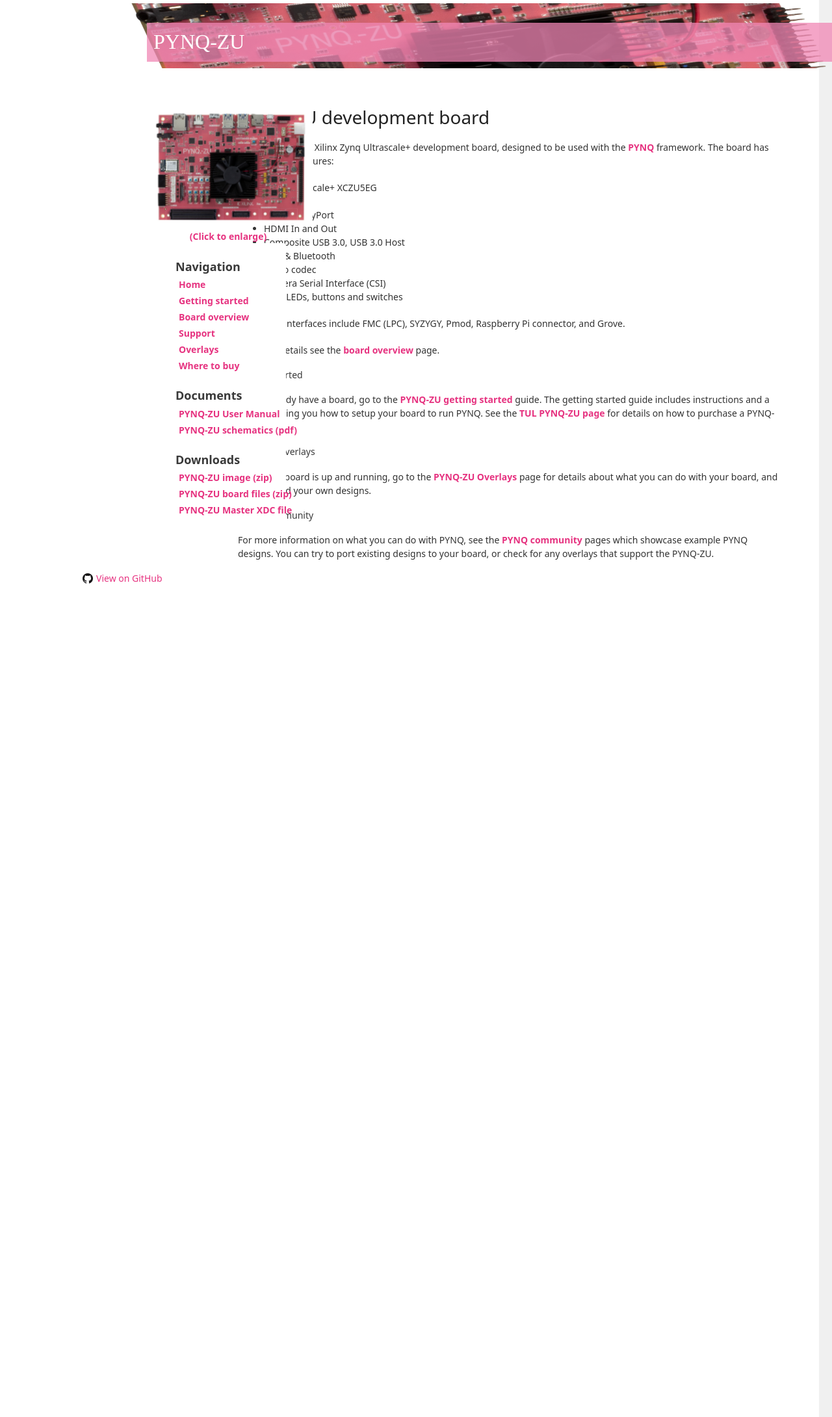
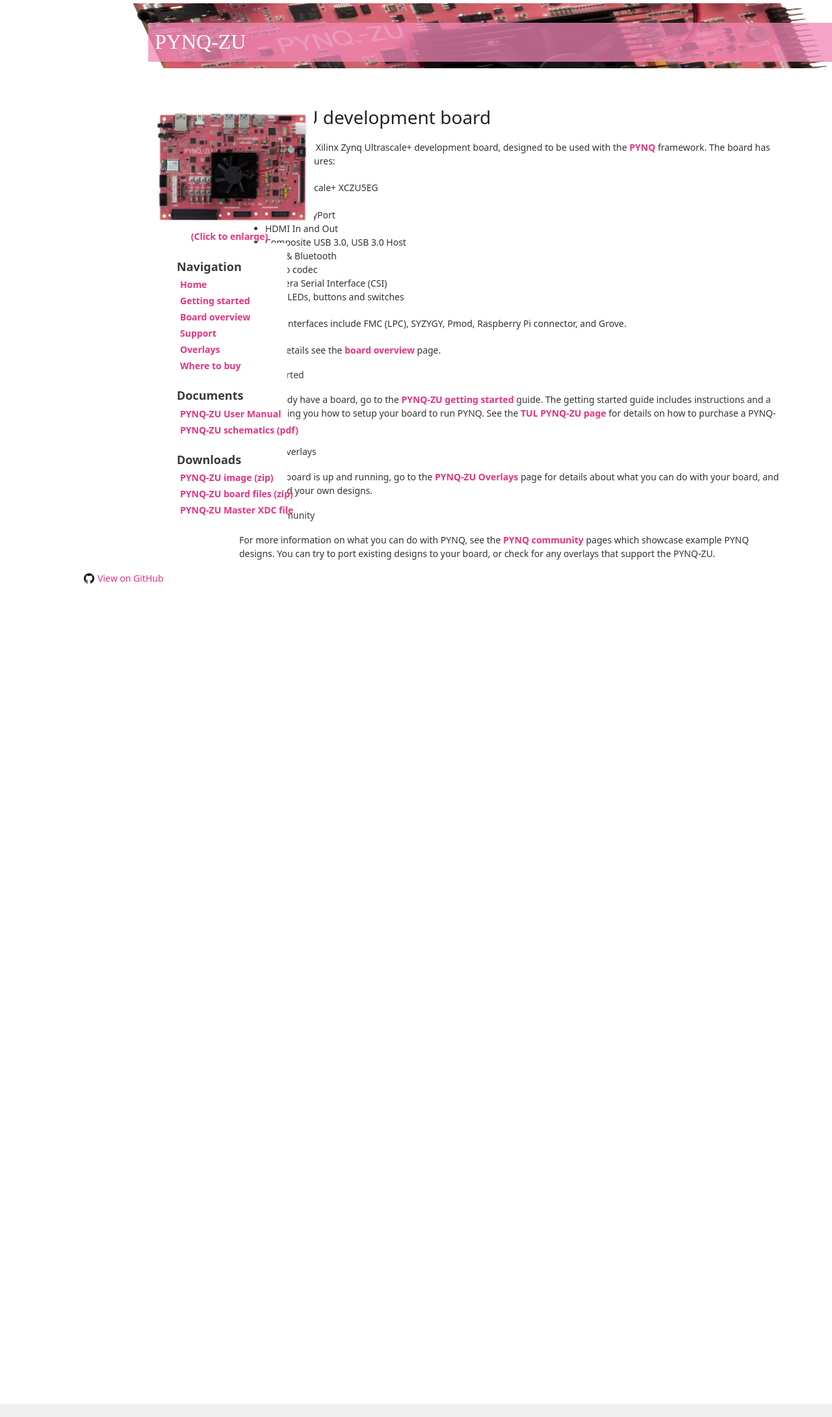
Before and after one commit to Xilinx/PYNQ-ZU, a Jekyll site: the page built from docs/index.md, in a window 1280 px wide. Shown: the whole page at 65% size. Built offline with Jekyll 4.4.1, drawn with Linux system fonts in a browser that asks for light colours; nearby versions of some CDN libraries; our own code applies the rules of GitHub Pages for plain Markdown files.

Commit message:
Update jekyll-theme-minimal.scss

```diff
--- a/docs/_sass/jekyll-theme-minimal.scss
+++ b/docs/_sass/jekyll-theme-minimal.scss
@@ -103,7 +103,6 @@
 }
 
 body {
-    padding: 0px 0 20px 0px;
     font: 14px/1.5 "Noto Sans";
     font-weight:400;
     height: 2160px;
@@ -197,7 +196,6 @@
     }
     body{
         margin-left: 0px;
-        margin-right: 20px;
         height: 2160px;
     }
     .logo{
```
